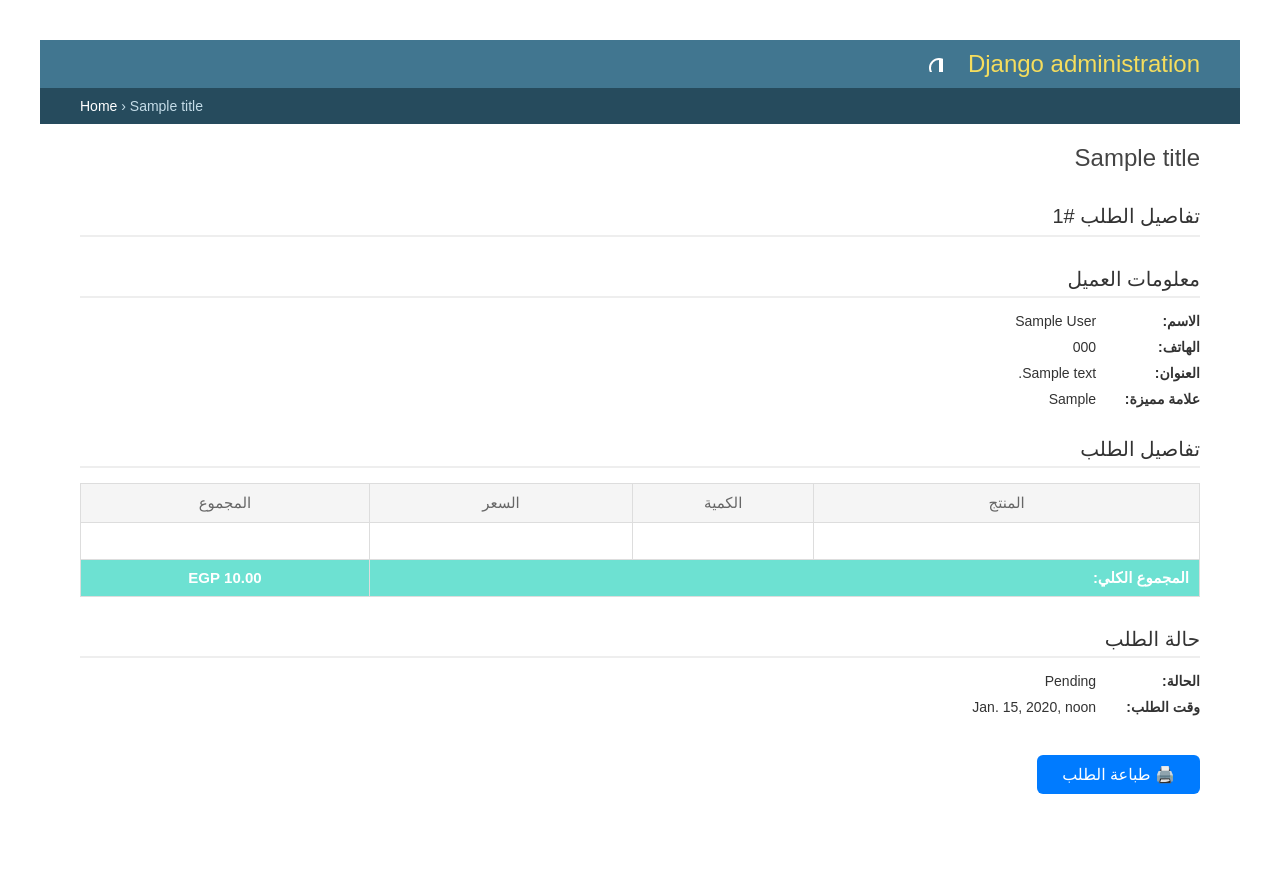
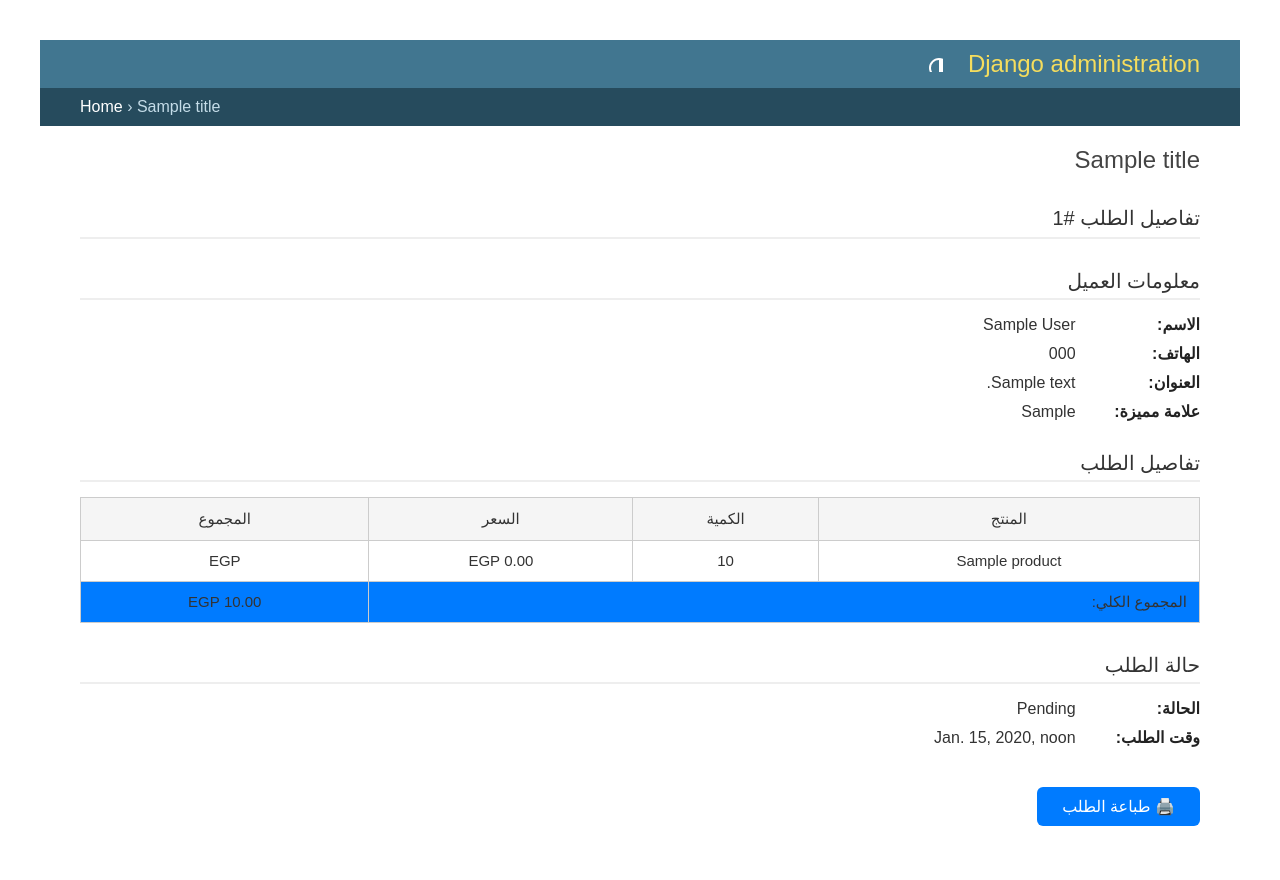
Before and after one commit to ConanMohamed/DawarMarket, a Django app: template store/templates/admin/store/order_print.html in a window 1280 px wide. Run offline with Django 5.2, Linux system fonts and the light colour scheme; tables that the repository leaves empty hold one stand-in row (values such as "Sample post"); the template is opened without the code that fills it: values that come from a table or form of the project are taken from there, most other values are stand-ins (such as "Sample title", 1, 10 or a date in 2020).

Commit message:
jazzmin4

```diff
--- a/store/templates/admin/store/order_print.html
+++ b/store/templates/admin/store/order_print.html
@@ -11,6 +11,7 @@
         background-color: #fff;
         color: #333;
         padding: 40px;
+        font-size: 16px;
     }
 
     h1 {
@@ -33,7 +34,9 @@
 
     .info-block strong {
         display: inline-block;
-        width: 100px;
+        width: 120px;
+        font-weight: bold;
+        color: #222;
     }
 
     table {
@@ -43,20 +46,27 @@
     }
 
     table th, table td {
-        border: 1px solid #ddd;
-        padding: 10px;
+        border: 1px solid #ccc;
+        padding: 12px;
         text-align: center;
         font-size: 15px;
     }
 
     table th {
         background-color: #f5f5f5;
+        color: #333;
+    }
+
+    td {
+        color: #333 !important;
+        font-weight: 500;
     }
 
     .table-footer {
-        background-color:#6DE1D2 !important;
+        background-color: #007bff !important;
         color: #fff !important;
         font-weight: bold;
+        font-size: 16px;
     }
 
     .print-btn {
@@ -75,11 +85,8 @@
             display: none;
         }
     }
-    td {
-        color: #fff !important;  /* أبيض واضح داخل الصف الأسود */
-    }
+</style>
 
-</style>
 
 <p class="section-title">تفاصيل الطلب #{{ order.id }}</p>
 
```
